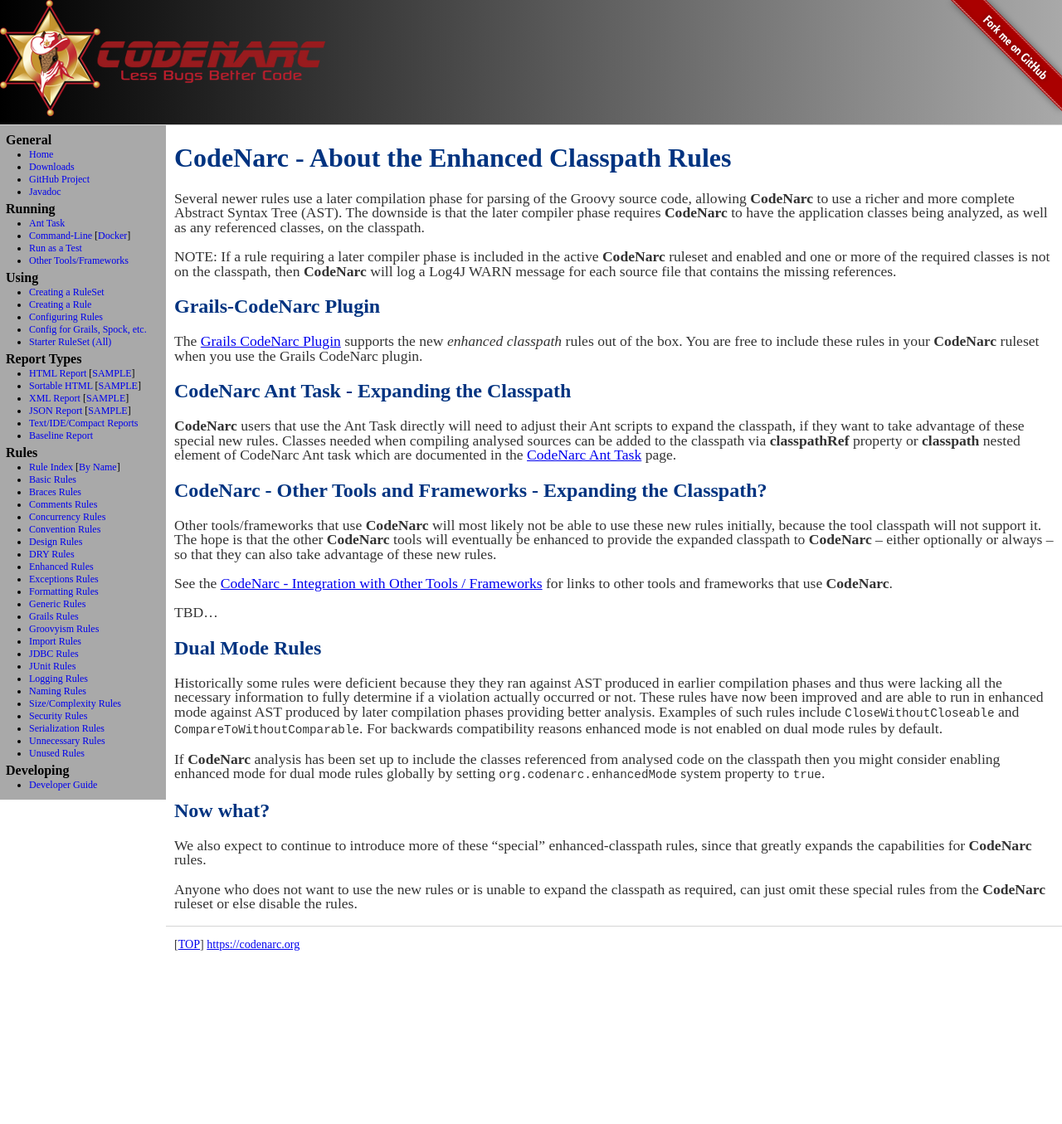
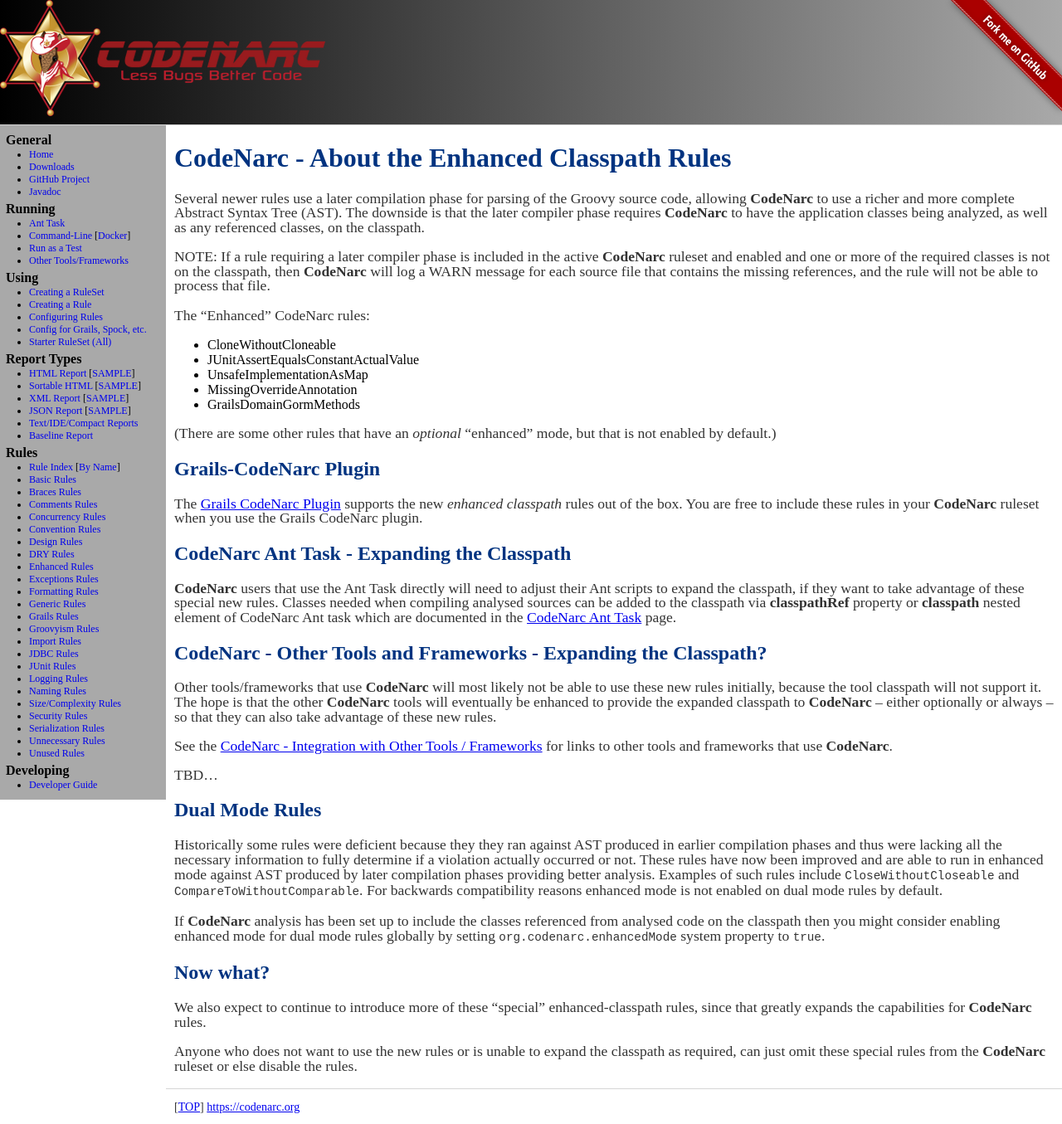
Before and after one commit to CodeNarc/CodeNarc, a Jekyll site: the page built from codenarc-enhanced-classpath-rules.md, in a window 1280 px wide. Shown: the whole page at 83% size. Built offline with Jekyll 4.4.1, drawn with Linux system fonts in a browser that asks for light colours; before the commit the page ends 1160 px from its top, so only the background shows below that.

Commit message:
#680: Add WARN message to remove "enhanced" rules from the ruleset if a compilation error occurs for a non-default compiler phase. Update docs to list "enhanced" rules.

```diff
--- a/codenarc-enhanced-classpath-rules.md
+++ b/codenarc-enhanced-classpath-rules.md
@@ -12,8 +12,17 @@ being analyzed, as well as any referenced classes, on the classpath.
 
 NOTE: If a rule requiring a later compiler phase is included in the active **CodeNarc** ruleset and
 enabled and one or more of the required classes is not on the classpath, then **CodeNarc** will
-log a Log4J WARN message for each source file that contains the missing references.
+log a WARN message for each source file that contains the missing references, and the rule will not
+be able to process that file.
 
+The "Enhanced" CodeNarc rules:
+ * CloneWithoutCloneable
+ * JUnitAssertEqualsConstantActualValue
+ * UnsafeImplementationAsMap
+ * MissingOverrideAnnotation
+ * GrailsDomainGormMethods
+
+(There are some other rules that have an *optional* "enhanced" mode, but that is not enabled by default.)
 
 ## Grails-CodeNarc Plugin
 
```
